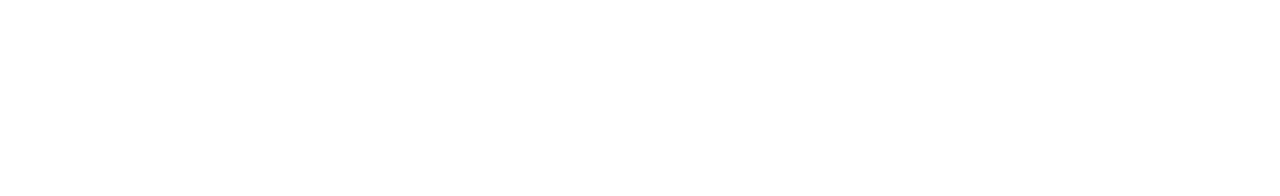
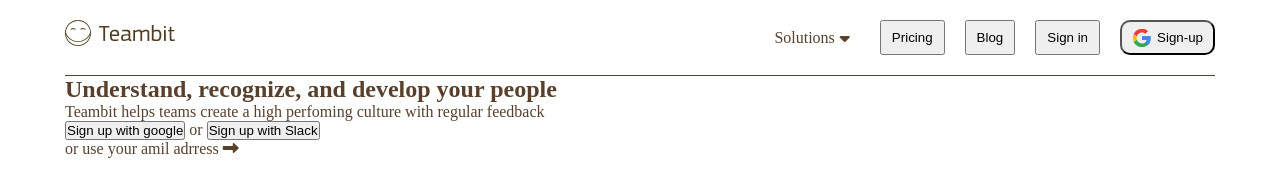
Before and after one commit to ducthang-vu/node-sass-teambit, a website: page index.html in a window 1280 px wide. Drawn offline with Linux system fonts and the light colour scheme.

Commit message:
header progress

```diff
--- a/index.html
+++ b/index.html
@@ -9,6 +9,83 @@
 </head>
 <body>
 
+    <header class="header">
+        <div class="container central">
+            <div class="row flex">
+                <div class="logo">
+                    <img src="dist/img/logo.svg" alt="logo">
+                </div>
+
+                <ul class="nav-bar flex">
+                    <li class="dropdown-wrapper">
+                        <div class="dropdown-title flex">
+                            Solutions <i class="fas fa-caret-down"></i>
+                        </div>
+                        <ul class="dropdown-menu">
+                            <li>
+                                Feedback
+                            </li>
+                            <li>
+                                Survey
+                            </li>
+                            <li>
+                                Reviews
+                            </li>
+                            <li>
+                                Praise
+                            </li>
+                        </ul>
+                    </li>
+
+                    <li>
+                        <button class="nav-btn">Pricing</button>
+                    </li>
+
+                    <li>
+                        <button class="nav-btn">Blog</button>
+                    </li>
+
+                    <li>
+                        <button class="nav-btn">Sign in</button>
+                    </li>
+
+                    <li>
+                        <button class="sign-btn flex">
+                            <img src="dist/img/google-logo.svg" alt="">
+                            <span>Sign-up</span>
+                        </button>
+                    </li>
+                </ul>
+            </div>
+        </div>
+    </header>
+
+    <section class="jumbotron">
+        <div class="container central">
+            <div>
+
+            </div>
+            <div class="left-jumbotron">
+                <h1>
+                    Understand, recognize, and develop your people
+                </h1>
+                <p>Teambit helps teams create a high perfoming culture with regular feedback</p>
+                <div class="row">
+                    <button>
+                        Sign up with google
+                    </button>
+                    <span>or</span>
+                    <button>
+                        Sign up with Slack
+                    </button>
+                </div>
+                <p>
+                    or use your amil adrress
+                    <i class="fas fa-long-arrow-alt-right"></i>
+                </p>
+            </div>
+        </div>
+    </section>
 
     <!-- SCRIPT -->
     <script src="https://kit.fontawesome.com/89ef06fff6.js" crossorigin="anonymous"></script>
--- a/mix-manifest.json
+++ b/mix-manifest.json
@@ -1,4 +1,4 @@
 {
-    "/dist/script/main.js": "/dist/script/main.js",
-    "/dist/css/main.css": "/dist/css/main.css"
+    "/dist/css/main.css": "/dist/css/main.css",
+    "/dist/script/main.js": "/dist/script/main.js"
 }
--- a/package.json
+++ b/package.json
@@ -33,7 +33,6 @@
     "vue-template-compiler": "^2.6.11"
   },
   "dependencies": {
-    "@fortawesome/fontawesome-free": "^5.13.0",
     "jquery": "^3.5.1"
   }
 }
--- a/src/scss/main.scss
+++ b/src/scss/main.scss
@@ -1,2 +1,4 @@
 @import 'partials/variables';
 @import 'partials/common';
+
+@import 'partials/header'
--- a/src/scss/partials/_common.scss
+++ b/src/scss/partials/_common.scss
@@ -3,3 +3,28 @@
     padding: 0;
     box-sizing: border-box;
 }
+
+li {
+    list-style: none;
+}
+
+body {
+    color: $brown;
+}
+
+.central {
+    margin: 0 auto;
+}
+
+.container {
+    width: 90%;
+    max-width: 1150px;
+}
+
+.flex {
+    display: flex;
+}
+
+.dropdown-menu {
+    display: none;
+}
--- /dev/null
+++ b/src/scss/partials/_header.scss
@@ -0,0 +1,47 @@
+.header .container{
+    border-bottom: 1px solid $brown;
+    padding: 20px 0;
+
+    .row {
+        justify-content: space-between;
+        height: 35px;
+
+        .nav-bar {
+            height: 100%;
+            align-items: center;
+
+            & > li {
+            height: 100%;
+
+                & > button,
+                & > div {
+                    height: 100%;
+                    margin-left: 20px;
+                    padding: 0 10px;
+                }
+
+                .dropdown-title {
+                    align-items: center;
+
+                    i {
+                        margin-left: 5px;
+                    }
+                }
+            }
+
+            & .sign-btn {
+                align-items: center;
+                border-radius: 10px;
+
+                &:hover {
+                    background: blue;
+                }
+
+                img {
+                    width: 20px;
+                    margin-right: 5px;
+                }
+            }
+        }
+    }
+}
--- a/src/scss/partials/_variables.scss
+++ b/src/scss/partials/_variables.scss
@@ -0,0 +1,2 @@
+$brown: #58402c;
+$background-color: #cfd7ef;
```
Also changed, not shown: dist/css/main.css, 1 other file.
